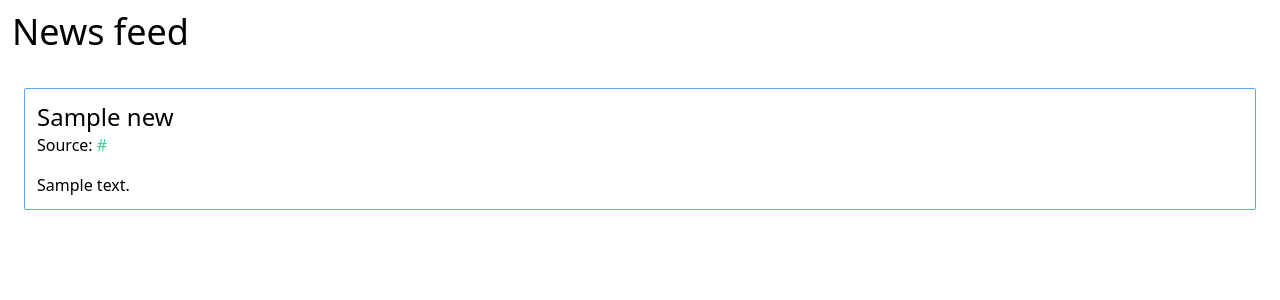
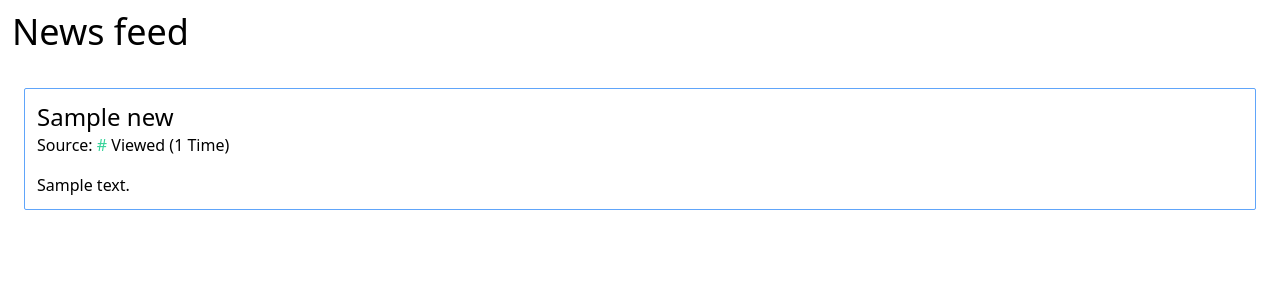
Before and after one commit to harryCarpio/ContentAggregator, a Django app: page / in a window 1280 px wide. Shown: the top 300 px of the page. Run offline with Django 3.2, Linux system fonts and the light colour scheme; tables that the repository leaves empty hold one stand-in row (values such as "Sample post").

Commit message:
Shows number of views of source link

```diff
--- a/aggregator/templates/aggregator/news.html
+++ b/aggregator/templates/aggregator/news.html
@@ -13,6 +13,7 @@
             <span class="block">
                 <p class="text-2xl "> {{ new.title }}</p>
                 Source: <a href="{% url 'news-url-tracking' new.id %}" target="_blank" class="text-green-400">{{ new.link }}</a>
+                Viewed ({{new.clicks_on_source}} Time{{new.clicks_on_source|pluralize:"s"}})
             </span>
             <span class="block">
                 <p>{{ new.content |safe }}</p>
```
